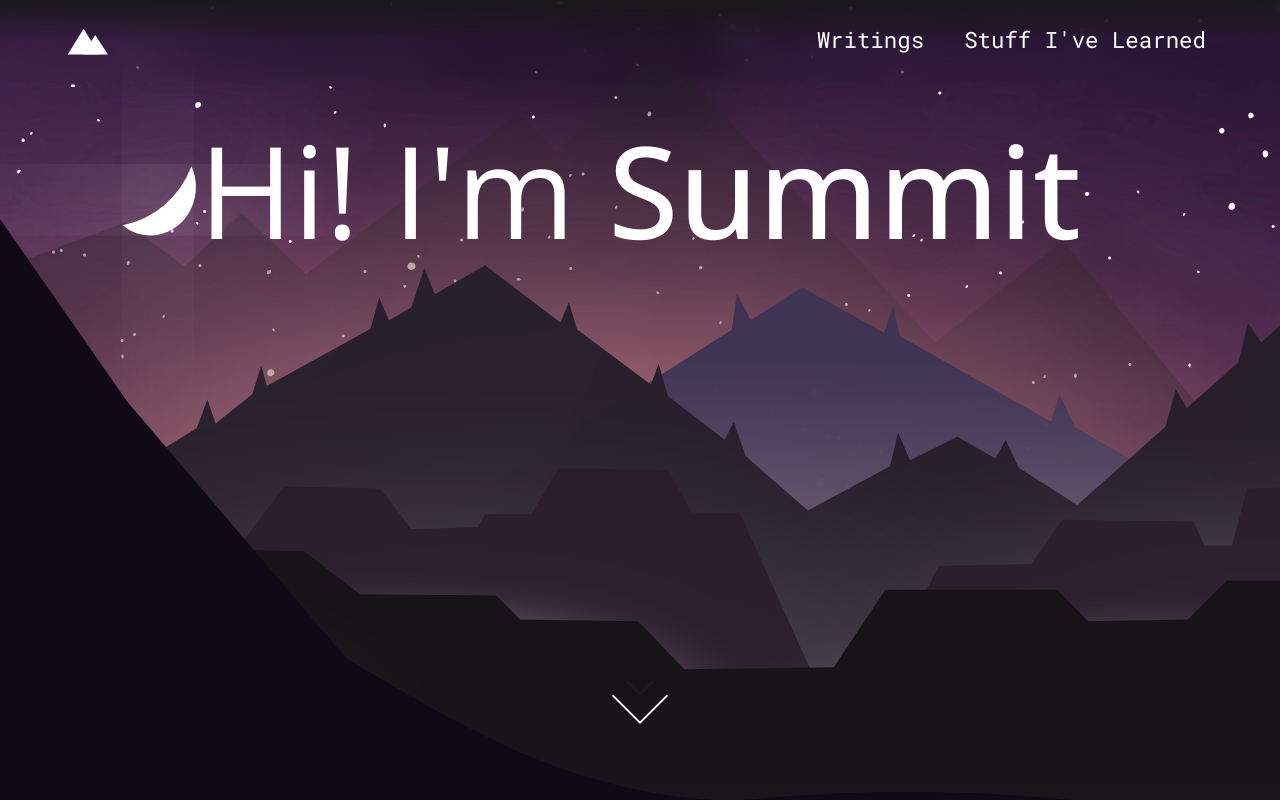
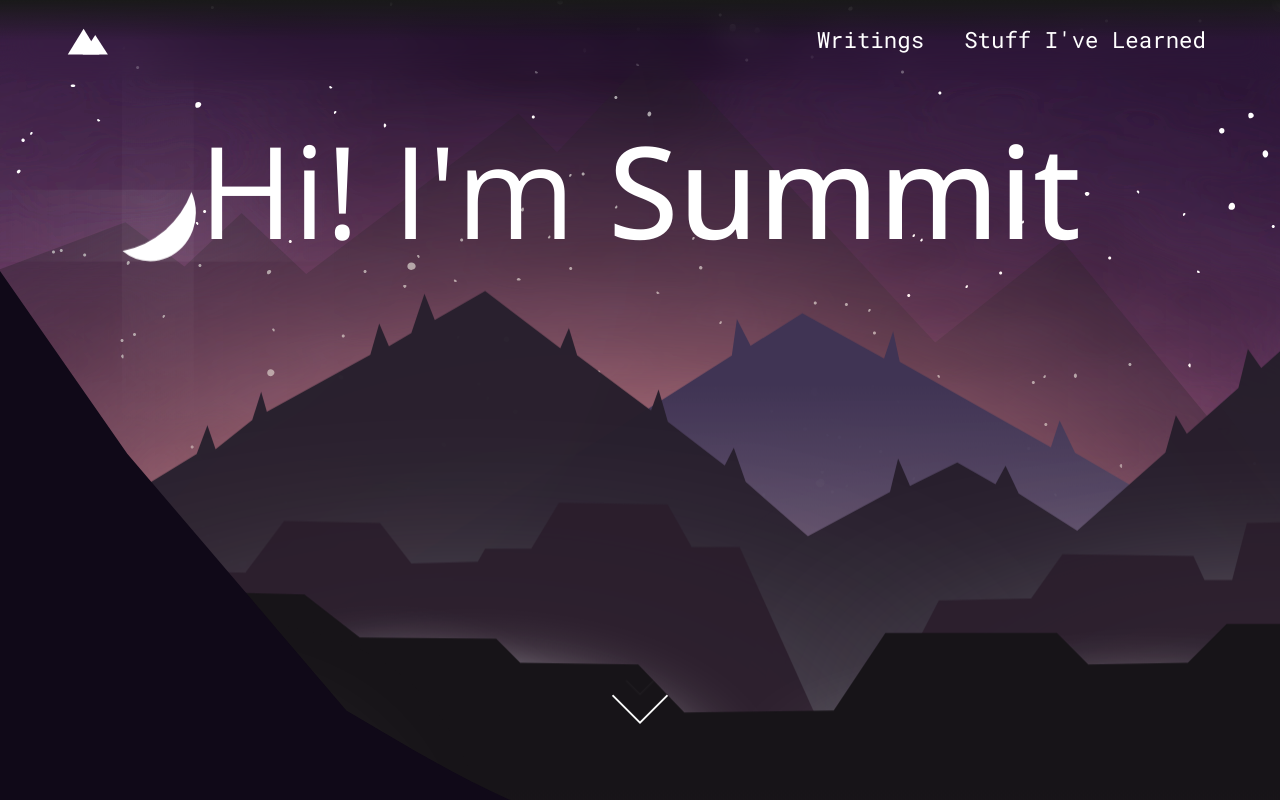
Before and after one commit to sumkawa/portfolio, a Next.js app: page / in a window 1280 px wide. Built offline with nearby package versions, Linux system fonts and the light colour scheme.

Commit message:
fast background

```diff
--- a/src/components/Homepage/HeroBackground/HeroBackground.module.css
+++ b/src/components/Homepage/HeroBackground/HeroBackground.module.css
@@ -27,7 +27,7 @@
 .foreground {
   object-fit: cover;
   position: absolute;
-  height: 100vh;
-  width: 100vw;
+  height: auto;
+  width: 100%;
   z-index: -1;
 }
```
